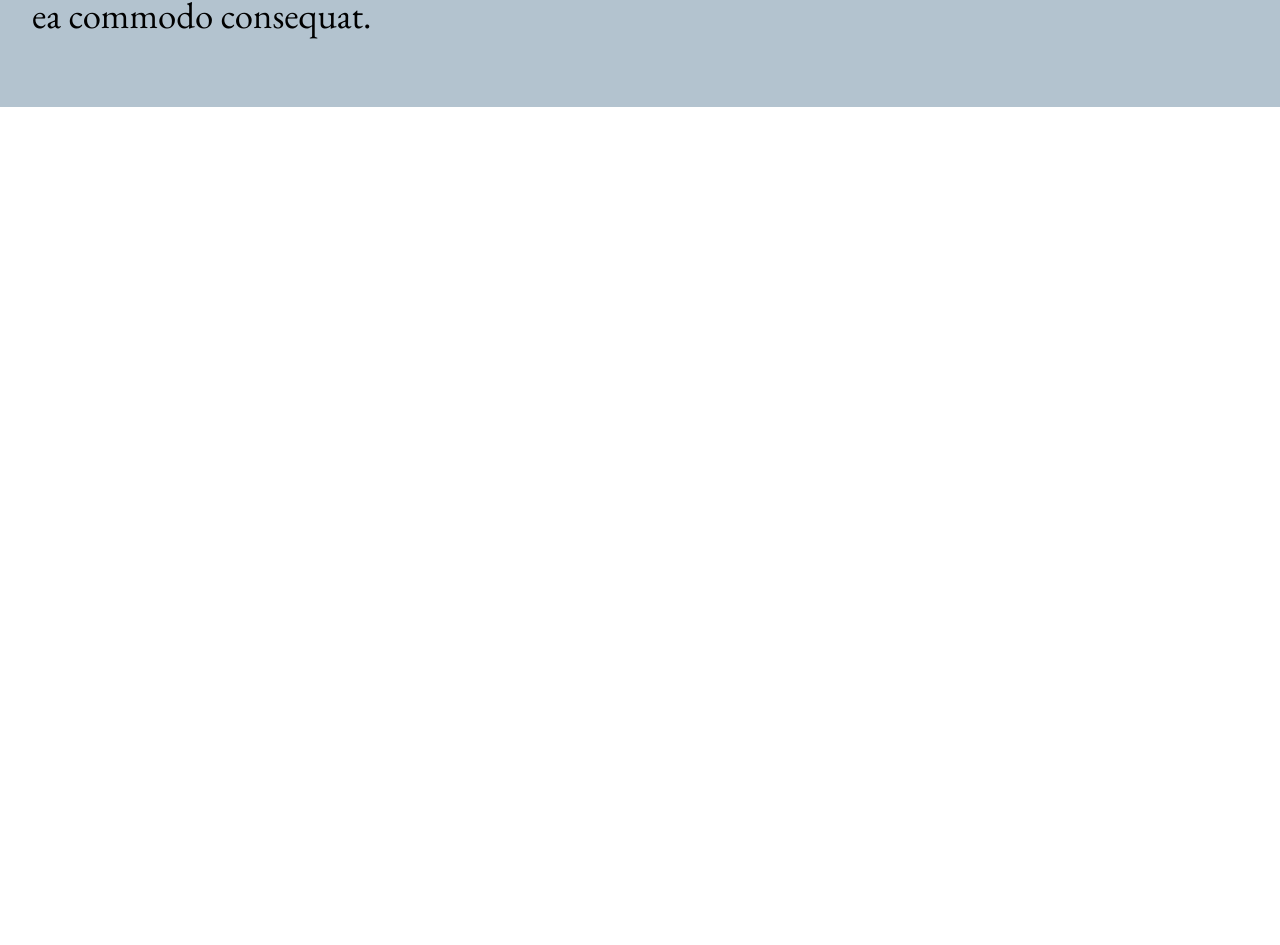
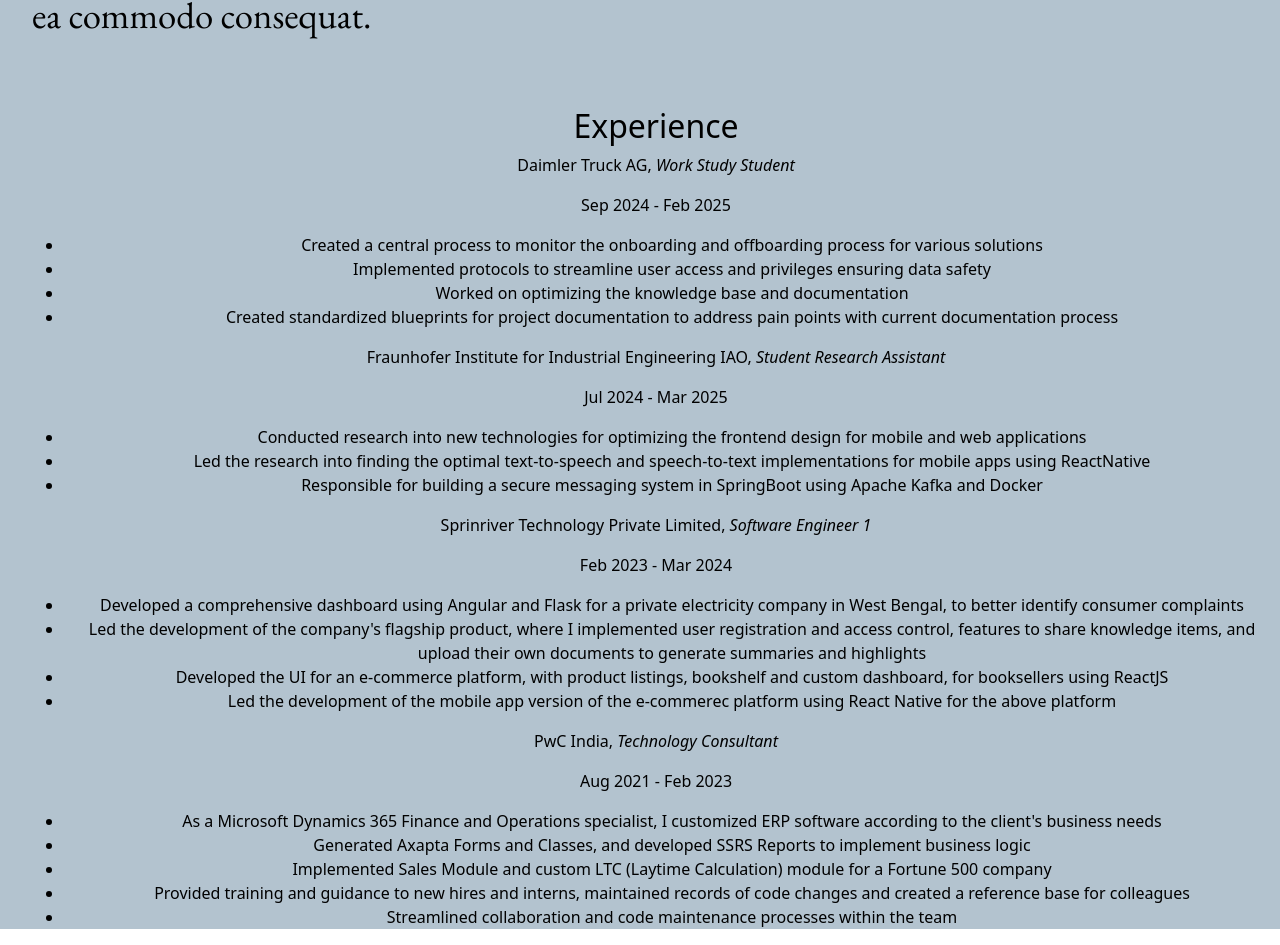
Before and after one commit to anniechakraborty/anniechakraborty.github.io, a React (Create React App) app: page / in a window 1280 px wide. Shown: the part 1040-1985 px from the top of the page. Before the commit the page ends 1147 px from the top, so only its background shows below. Built offline with nearby package versions, Linux system fonts and the light colour scheme; a web font is replaced by a local one.

Commit message:
added experience

```diff
--- a/src/App.js
+++ b/src/App.js
@@ -4,12 +4,14 @@
 
 import HomeComponent from './components/Home';
 import NavigationComponent from './components/Navigation';
+import WorkExperience from './components/WorkExperience';
 
 function App() {
   return (
       <div className="App">
         <NavigationComponent />
         <HomeComponent />
+        <WorkExperience />
         {/* <header className="App-header">
 
         </header> */}
--- a/src/components/WorkExperience.js
+++ b/src/components/WorkExperience.js
@@ -0,0 +1,133 @@
+import React from "react";
+
+export default function WorkExperience() {
+  return (
+    <div className="workExpCard">
+      <h2>Experience</h2>
+      {/* loop through every company */}
+      <div className="experience">
+        <div className="left">
+          <p className="title">
+            Daimler Truck AG, <em>Work Study Student</em>
+          </p>
+          <p className="duration">Sep 2024 - Feb 2025</p>
+        </div>
+        <div className="right">
+          <div className="description">
+            <ul>
+              <li>
+                Created a central process to monitor the onboarding and
+                offboarding process for various solutions
+              </li>
+              <li>
+                Implemented protocols to streamline user access and privileges
+                ensuring data safety
+              </li>
+              <li>Worked on optimizing the knowledge base and documentation</li>
+              <li>
+                Created standardized blueprints for project documentation to
+                address pain points with current documentation process
+              </li>
+            </ul>
+          </div>
+        </div>
+      </div>
+      <div className="experience">
+        <div className="left">
+          <p className="title">
+            Fraunhofer Institute for Industrial Engineering IAO,{" "}
+            <em>Student Research Assistant</em>
+          </p>
+          <p className="duration">Jul 2024 - Mar 2025</p>
+        </div>
+        <div className="right">
+          <div className="description">
+            <ul>
+              <li>
+                Conducted research into new technologies for optimizing the
+                frontend design for mobile and web applications
+              </li>
+              <li>
+                Led the research into finding the optimal text-to-speech and
+                speech-to-text implementations for mobile apps using ReactNative
+              </li>
+              <li>
+                Responsible for building a secure messaging system in SpringBoot
+                using Apache Kafka and Docker
+              </li>
+            </ul>
+          </div>
+        </div>
+      </div>
+      <div className="experience">
+        <div className="left">
+          <p className="title">
+            Sprinriver Technology Private Limited, <em>Software Engineer 1</em>
+          </p>
+          <p className="duration">Feb 2023 - Mar 2024</p>
+        </div>
+        <div className="right">
+          <div className="description">
+            <ul>
+              <li>
+                Developed a comprehensive dashboard using Angular and Flask for
+                a private electricity company in West Bengal, to better identify
+                consumer complaints
+              </li>
+              <li>
+                Led the development of the company's flagship product, where I
+                implemented user registration and access control, features to
+                share knowledge items, and upload their own documents to
+                generate summaries and highlights
+              </li>
+              <li>
+                Developed the UI for an e-commerce platform, with product
+                listings, bookshelf and custom dashboard, for booksellers using
+                ReactJS
+              </li>
+              <li>
+                Led the development of the mobile app version of the e-commerec
+                platform using React Native for the above platform
+              </li>
+            </ul>
+          </div>
+        </div>
+      </div>
+      <div className="experience">
+        <div className="left">
+          <p className="title">
+            PwC India, <em>Technology Consultant</em>
+          </p>
+          <p className="duration">Aug 2021 - Feb 2023</p>
+        </div>
+        <div className="right">
+          <div className="description">
+            <ul>
+              <li>
+                As a Microsoft Dynamics 365 Finance and Operations specialist, I
+                customized ERP software according to the client's business needs
+              </li>
+              <li>
+                Generated Axapta Forms and Classes, and developed SSRS Reports
+                to implement business logic
+              </li>
+              <li>
+                Implemented Sales Module and custom LTC (Laytime Calculation)
+                module for a Fortune 500 company
+              </li>
+              <li>
+                Provided training and guidance to new hires and interns,
+                maintained records of code changes and created a reference base
+                for colleagues
+              </li>
+              <li>
+                Streamlined collaboration and code maintenance processes within
+                the team
+              </li>
+            </ul>
+          </div>
+        </div>
+      </div>
+    </div>
+  );
+}
```
